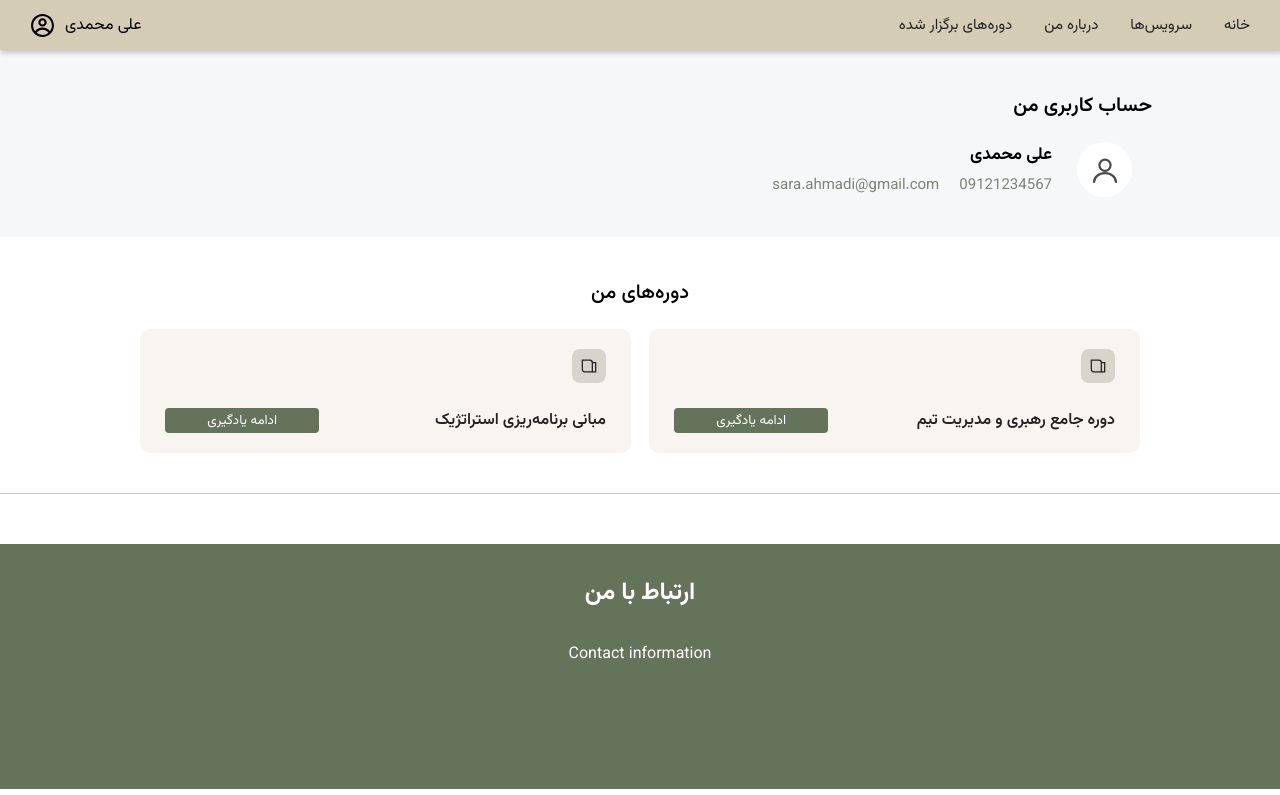
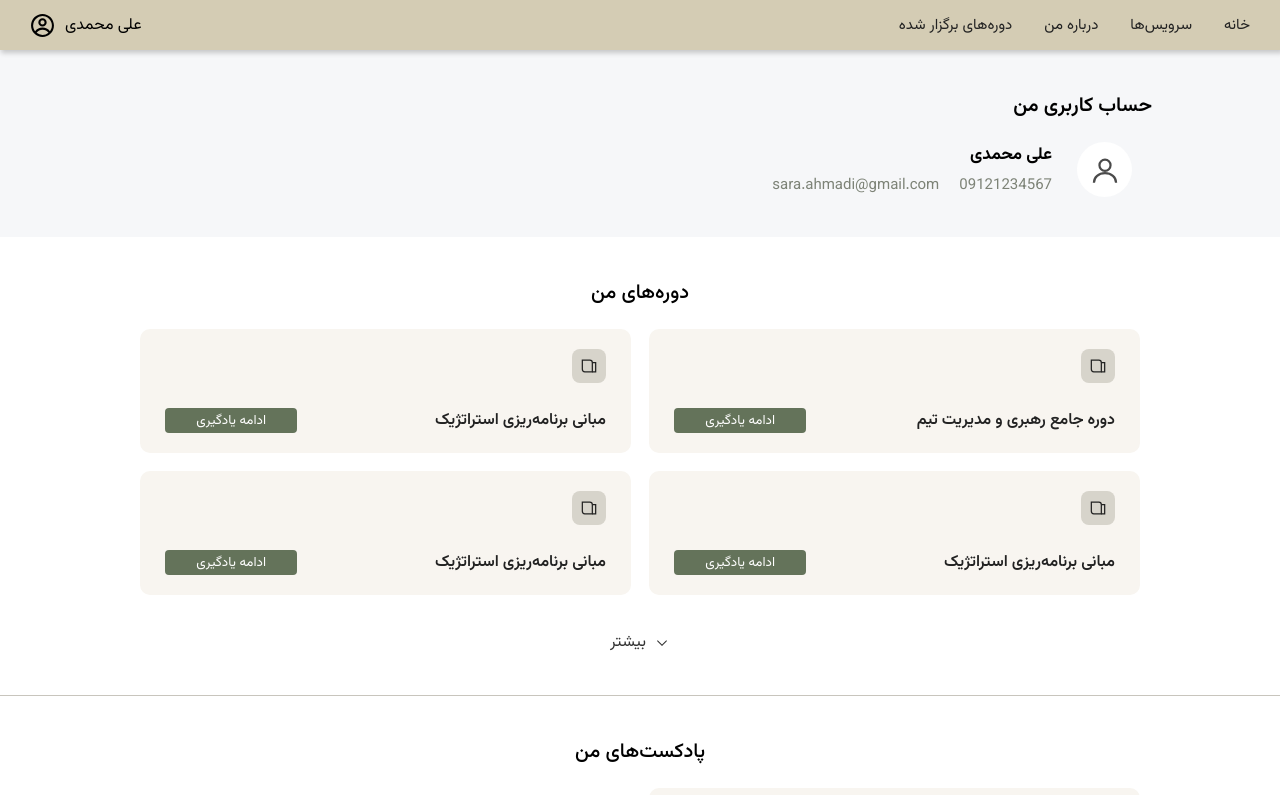
Before and after one commit to LuigiOdinson/Coaching-Website, a React (Vite) app in the folder Coaching/: page /profile in a window 1280 px wide. Shown: the top 795 px of the page. Built offline with nearby package versions, Linux system fonts and the light colour scheme; a web font is replaced by a local one.

Commit message:
Turned MyCourses to MyServices and made it reusable for podcasts

```diff
--- a/Coaching/src/mock/myServices.js
+++ b/Coaching/src/mock/myServices.js
@@ -6,6 +6,18 @@ export const myServices = {
     },
     {
       "serviceId": 4,
+      "title": "مبانی برنامه‌ریزی استراتژیک"
+    },
+    {
+      "serviceId": 5,
+      "title": "مبانی برنامه‌ریزی استراتژیک"
+    },
+    {
+      "serviceId": 6,
+      "title": "مبانی برنامه‌ریزی استراتژیک"
+    },
+    {
+      "serviceId": 7,
       "title": "مبانی برنامه‌ریزی استراتژیک"
     }
   ],
--- a/Coaching/src/pages/profile-page/MyCourses.jsx
+++ /dev/null
@@ -1,29 +0,0 @@
-import React from 'react'
-
-export default function MyCourses({myCourses}) {
-  console.log(myCourses);
-  return (
-    <div className="my-courses">
-      <h2 className="section-title">دوره‌های من</h2>
-
-      <div className="courses-grid">
-
-        {myCourses.map((course) => (
-          <div key={course.serviceId} className="profile-service-card">
-            <div className="profile-service-card-icon">
-              <svg viewBox="0 0 24 24" fill="none" stroke="currentColor" strokeWidth="1.5">
-                <path d="M4 5h9a3 3 0 0 1 3 3v11H7a3 3 0 0 1-3-3V5z" />
-                <path d="M16 8h4v11h-4" />
-              </svg>
-            </div>
-            <div className="profile-service-card-bottom-row">
-              <h3 className="profile-service-card-title">{course.title}</h3>
-              <button className="button profile-service-card-button">ادامه یادگیری</button>
-            </div>
-          </div>
-        ))}
-
-      </div>
-    </div>
-  )
-}
--- /dev/null
+++ b/Coaching/src/pages/profile-page/MyServices.jsx
@@ -0,0 +1,78 @@
+import React from 'react'
+import useLoadNumber from '../../hooks/useLoadNumber'
+
+export default function MyServices({myServices, type}) {
+
+  const isCourse = (type === "course");
+  const {loadNumber, toggle} = useLoadNumber(4, myServices.length);
+
+  return (
+    <div className="my-services">
+      <h2 className="section-title">
+        {isCourse
+          ? <p>دوره‌های من</p>
+          : <p>پادکست‌های من</p>
+        }
+      </h2>
+
+      {myServices.length === 0 &&
+        <div className='section-title' style={{"font-weight": "300", "font-size": "16px"}}>
+          {isCourse
+            ? <p>شما دوره‌ای ندارید</p>
+            : <p>شما پادکستی ندارید</p>
+          }
+        </div>
+      }
+
+      <div className="my-services-grid">
+
+        {myServices.slice(0, loadNumber).map((service) => (
+          <div key={service.serviceId} className="profile-service-card">
+            <div className="profile-service-card-icon">
+              {isCourse
+                ?
+                <svg viewBox="0 0 24 24" fill="none" stroke="currentColor" strokeWidth="1.5">
+                  <path d="M4 5h9a3 3 0 0 1 3 3v11H7a3 3 0 0 1-3-3V5z" />
+                  <path d="M16 8h4v11h-4" />
+                </svg>
+                :
+                <svg viewBox="0 0 100 100" width="100%" height="100%">
+                  <g fill="none" stroke="currentColor" stroke-width="4.5" stroke-linecap="round" stroke-linejoin="round">
+                    <path d="M20 55 V35 C20 18.4 33.4 5 50 5 C66.6 5 80 18.4 80 35 V55" />
+                    <path d="M20 49 H27.5 C30.5 49 33 51.5 33 54.5 V73.5 C33 76.5 30.5 79 27.5 79 H25.5 C22.5 79 20 76.5 20 73.5 Z" />
+                    <path d="M80 49 H72.5 C69.5 49 67 51.5 67 54.5 V73.5 C67 76.5 69.5 79 72.5 79 H74.5 C77.5 79 80 76.5 80 73.5 Z" />
+                  </g>
+                </svg>
+              }
+            </div>
+
+            <div className="profile-service-card-bottom-row">
+              <h3 className="profile-service-card-title">{service.title}</h3>
+              <button className="button profile-service-card-button">ادامه یادگیری</button>
+            </div>
+          </div>
+        ))}
+
+      </div>
+
+      {loadNumber === 4 && myServices.length > 4 &&
+        <button onClick={toggle} className="show-more">
+          <p>بیشتر</p>
+          <svg xmlns="http://www.w3.org/2000/svg" width="1em" height="1em" viewBox="0 0 32 32">
+            <title>chevron-down</title><path fill="currentColor" d="M16 22L6 12l1.4-1.4l8.6 8.6l8.6-8.6L26 12z" />
+          </svg>
+        </button>
+      }
+
+      {loadNumber > 4 &&
+        <button onClick={toggle} className="show-more">
+          <p>کمتر</p>
+          <svg xmlns="http://www.w3.org/2000/svg" width="1em" height="1em" viewBox="0 0 32 32">
+            <title>chevron-up</title><path fill="currentColor" d="m16 10l10 10l-1.4 1.4l-8.6-8.6l-8.6 8.6L6 20z" />
+          </svg>
+        </button>
+      }
+
+    </div>
+  )
+}
--- a/Coaching/src/pages/profile-page/ProfilePage.css
+++ b/Coaching/src/pages/profile-page/ProfilePage.css
@@ -51,7 +51,7 @@
 .user-avatar svg { width: 38px; height: 38px; }
 
 /* PROFILE SERVICE CARDS */
-.my-courses {
+.my-services {
   padding: 40px 10%;
   border-bottom: 1px solid var(--color-gray-light);
 }
@@ -97,14 +97,14 @@
 }
 
 .profile-service-card-button {
-  width: 35%;
+  width: 30%;
   flex-shrink: 0;
   border-radius: 4px;
   padding: 2px 10px;
 }
 
-/* MY COURSES */
-.courses-grid {
+/* MY SERVICES GRID  */
+.my-services-grid {
   display: grid;
   grid-template-columns: repeat(2, minmax(0, 1fr));
   margin-inline: auto;
--- a/Coaching/src/pages/profile-page/ProfilePage.jsx
+++ b/Coaching/src/pages/profile-page/ProfilePage.jsx
@@ -2,7 +2,7 @@ import {useContext} from 'react'
 import Header from '../../components/Header'
 import Footer from '../../components/Footer'
 import UserAccount from './UserAccount.jsx'
-import MyCourses from './MyCourses.jsx'
+import MyServices from './MyServices.jsx'
 
 import { myServices } from '../../mock/myServices.js'
 import "./ProfilePage.css"
@@ -14,7 +14,8 @@ export default function ProfilePage() {
 
       <Header />
       <UserAccount />
-      <MyCourses myCourses={myServices.courses}/>
+      <MyServices myServices={myServices.courses} type="course"/>
+      <MyServices myServices={myServices.podcasts} type="podcast"/>
       <Footer />
     </div>
   )
```
